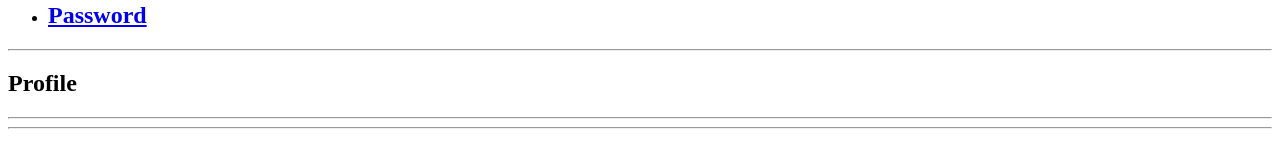
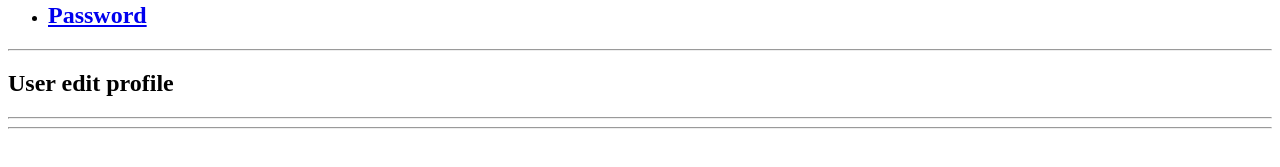
Before and after one commit to sberlinches/orchard_manager-client, an Angular app: page /settings/profile in a window 1280 px wide. Shown: the part 257-424 px from the top of the page. Built offline with nearby package versions, Linux system fonts and the light colour scheme.

Commit message:
Moved profile, password and sensors components

```diff
--- a/src/app/settings/views/settings-sensors.component.html
+++ b/src/app/sensor/views/sensor-list.component.html
@@ -1,6 +1,6 @@
 <main>
     <header>
-        <h2>Sensors</h2>
+        <h2>Sensors WEWEWE</h2>
         <button>Add sensor</button>
     </header>
     <hr />
--- a/src/app/settings/views/settings-profile.component.html
+++ b/src/app/user/views/user-edit-password.component.html
@@ -1,6 +1,6 @@
 <main>
     <header>
-        <h2>Profile</h2>
+        <h2>User edit password</h2>
     </header>
     <hr />
 </main>
--- a/src/app/settings/views/settings-password.component.html
+++ b/src/app/user/views/user-edit.component.html
@@ -1,6 +1,6 @@
 <main>
     <header>
-        <h2>Password</h2>
+        <h2>User edit profile</h2>
     </header>
     <hr />
 </main>
```
Also changed, not shown: src/app/sensor/components/sensor-list.component.ts (added, +8 -0 lines), src/app/settings/components/settings-password.component.ts (deleted, +0 -8 lines), src/app/settings/components/settings-profile.component.ts (deleted, +0 -8 lines), src/app/settings/components/settings-sensors.component.ts (deleted, +0 -8 lines), src/app/settings/settings.module.ts (+6 -6 lines), src/app/settings/settings.routing.ts (+6 -6 lines), src/app/user/components/user-edit-password.component.ts (added, +8 -0 lines), src/app/user/components/user-edit.component.ts (added, +8 -0 lines).
